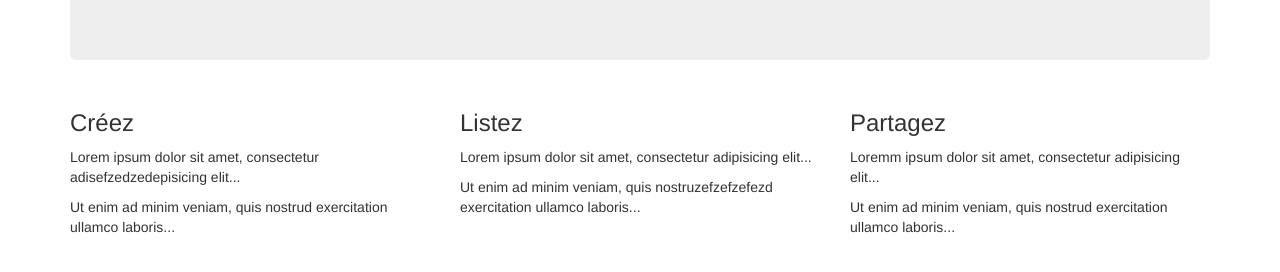
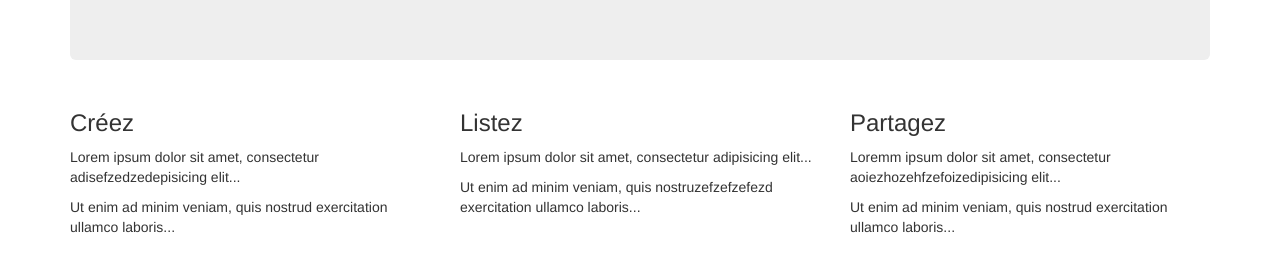
Before and after one commit to mathb67/List-it, a plain HTML site: page index.html in a window 1280 px wide. Shown: the part 252-524 px from the top of the page. Drawn offline with nearby package versions, Linux system fonts and the light colour scheme.

Commit message:
Update index.html

```diff
--- a/index.html
+++ b/index.html
@@ -38,7 +38,7 @@
     </div>
     <div class="col-sm-4">
       <h3>Partagez</h3>
-      <p>Loremm ipsum dolor sit amet, consectetur adipisicing elit...</p>
+      <p>Loremm ipsum dolor sit amet, consectetur aoiezhozehfzefoizedipisicing elit...</p>
       <p>Ut enim ad minim veniam, quis nostrud exercitation ullamco laboris...</p>
     </div>
   </div>
```
